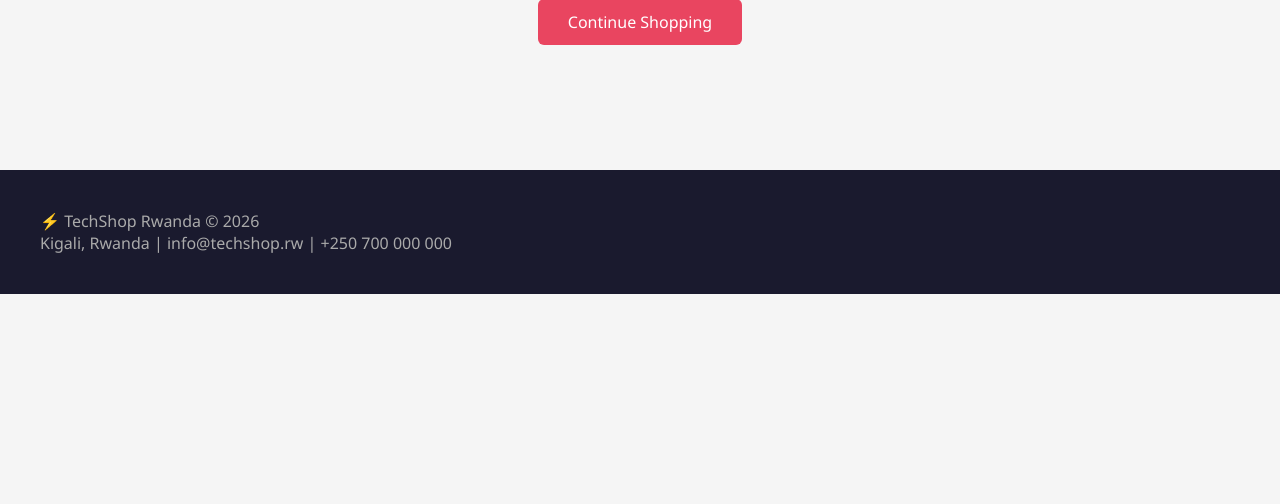
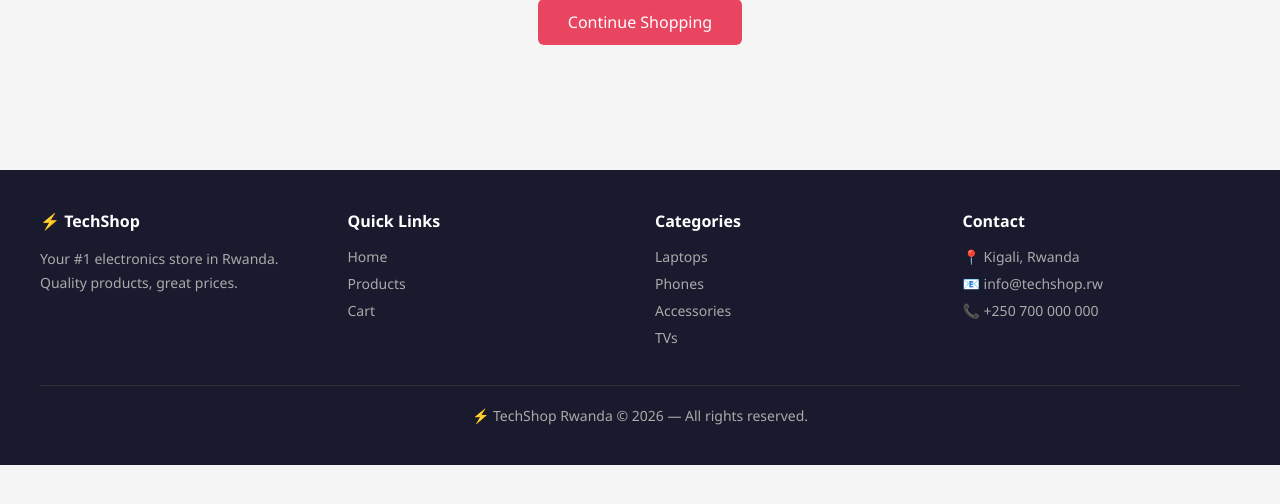
Before and after one commit to Bertin14/techshop-ecommerce, a PHP site: page /cart.php in a window 1280 px wide. Shown: the part 277-781 px from the top of the page. Run offline with PHP 8.4, Linux system fonts and the light colour scheme.

Commit message:
feat: add professional multi-column footer with quick links

```diff
--- a/includes/footer.php
+++ b/includes/footer.php
@@ -1,9 +1,33 @@
 <footer>
-  <div class="footer-content">
-    <p>⚡ TechShop Rwanda &copy; <?php echo date('Y'); ?></p>
-    <p>Kigali, Rwanda | info@techshop.rw | +250 700 000 000</p>
+  <div class="footer-grid">
+    <div class="footer-col">
+      <h4>⚡ TechShop</h4>
+      <p style="font-size:14px; line-height:1.7;">Your #1 electronics store in Rwanda. Quality products, great prices.</p>
+    </div>
+    <div class="footer-col">
+      <h4>Quick Links</h4>
+      <a href="/techshop/index.php">Home</a>
+      <a href="/techshop/products.php">Products</a>
+      <a href="/techshop/cart.php">Cart</a>
+    </div>
+    <div class="footer-col">
+      <h4>Categories</h4>
+      <a href="/techshop/products.php?category=1">Laptops</a>
+      <a href="/techshop/products.php?category=2">Phones</a>
+      <a href="/techshop/products.php?category=3">Accessories</a>
+      <a href="/techshop/products.php?category=4">TVs</a>
+    </div>
+    <div class="footer-col">
+      <h4>Contact</h4>
+      <a href="#">📍 Kigali, Rwanda</a>
+      <a href="#">📧 info@techshop.rw</a>
+      <a href="#">📞 +250 700 000 000</a>
+    </div>
+  </div>
+  <div class="footer-bottom">
+    <p>⚡ TechShop Rwanda &copy; <?php echo date('Y'); ?> — All rights reserved.</p>
   </div>
 </footer>
+</body>
 
-</body>
 </html>
```
